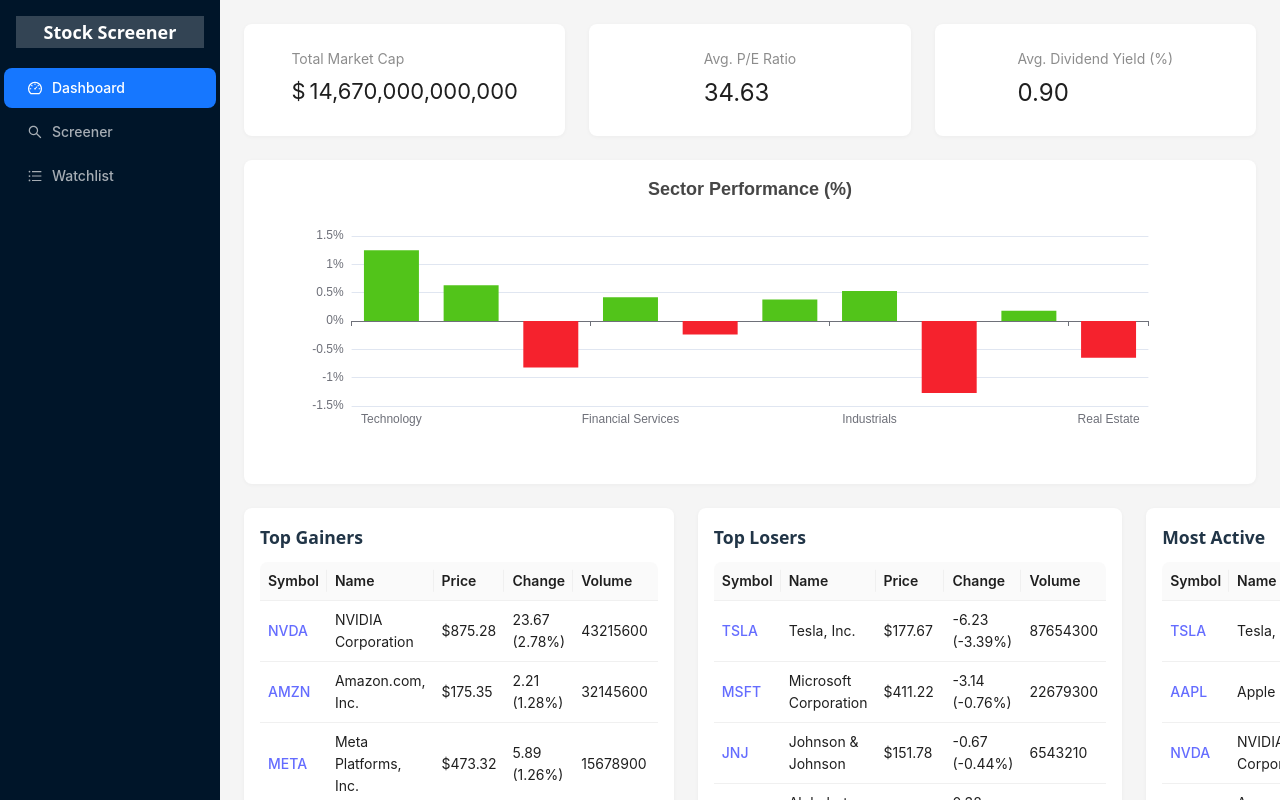
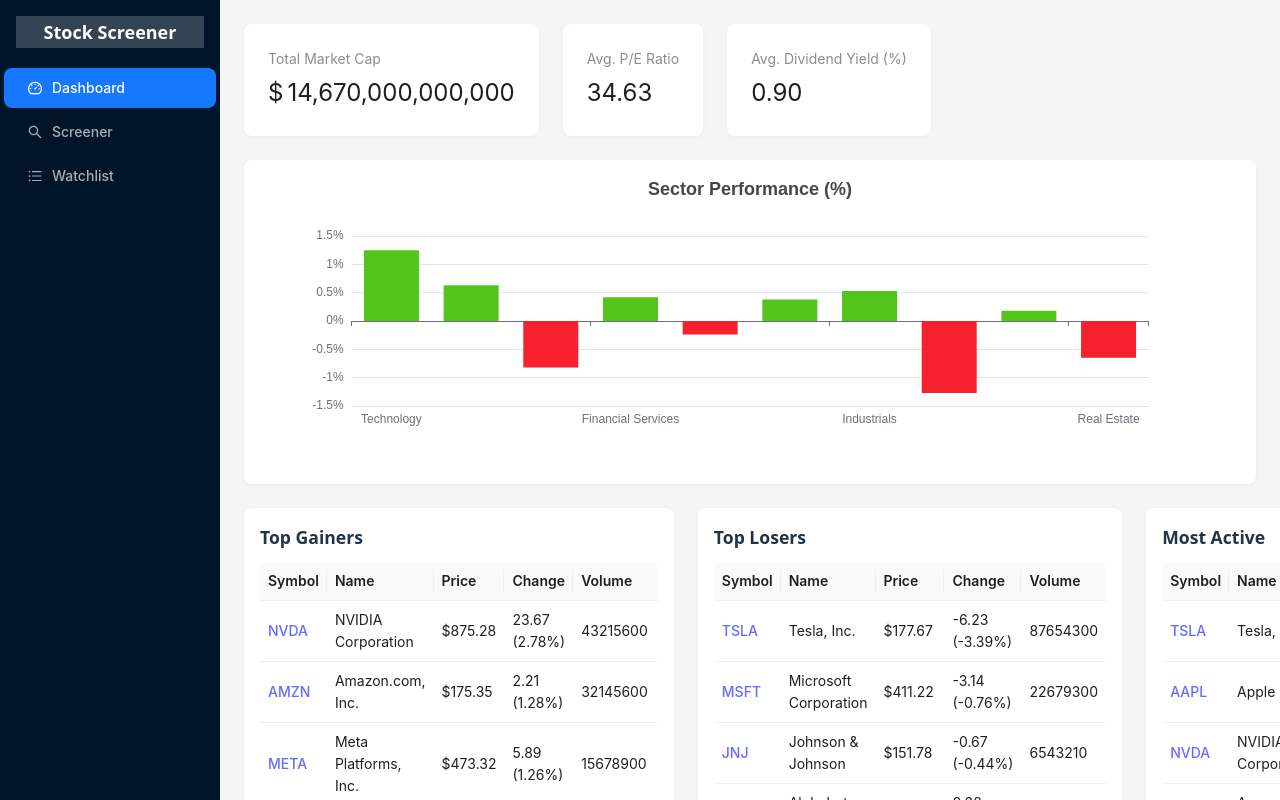
Before and after one commit to rdinkar/stock-screener, a React (Vite) app: page /dashboard in a window 1280 px wide. Built offline with nearby package versions, Linux system fonts and the light colour scheme.

Commit message:
refactoring

```diff
--- a/src/components/Dashboard.tsx
+++ b/src/components/Dashboard.tsx
@@ -1,10 +1,14 @@
 import React from "react";
-import { Table, Statistic } from "antd";
 import ReactECharts from "echarts-for-react";
 import mockData from "../assets/mock-data-json.json";
 import "./dashboard-helper.css";
 import { Link } from "react-router-dom";
+import MetricCard from "./MetricCard";
+import StockTable from "./StockTable";
 
+/**
+ * Dashboard displays an overview of the market, including key metrics, sector performance, and top stocks.
+ */
 const stocks = mockData.stocks;
 const sectors = mockData.sectors;
 
@@ -75,21 +79,15 @@
 const Dashboard: React.FC = () => (
   <div className="dashboard-container">
     <div className="dashboard-metrics-row">
-      <div className="dashboard-metric">
-        <Statistic
-          title="Total Market Cap"
-          value={totalMarketCap}
-          precision={0}
-          prefix="$"
-          valueStyle={{ fontSize: 22 }}
-        />
-      </div>
-      <div className="dashboard-metric">
-        <Statistic title="Avg. P/E Ratio" value={avgPE} />
-      </div>
-      <div className="dashboard-metric">
-        <Statistic title="Avg. Dividend Yield (%)" value={avgDividendYield} />
-      </div>
+      <MetricCard
+        title="Total Market Cap"
+        value={totalMarketCap}
+        prefix="$"
+        precision={0}
+        style={{ fontSize: 22 }}
+      />
+      <MetricCard title="Avg. P/E Ratio" value={avgPE} />
+      <MetricCard title="Avg. Dividend Yield (%)" value={avgDividendYield} />
     </div>
     <div className="dashboard-sector-chart">
       <ReactECharts option={sectorOption} className="dashboard-sector-echart" />
@@ -97,32 +95,29 @@
     <div className="dashboard-tables-row">
       <div className="dashboard-table">
         <div className="dashboard-table-title">Top Gainers</div>
-        <Table
+        <StockTable
           columns={columns}
-          dataSource={topGainers}
+          data={topGainers}
+          pagination={false}
           size="small"
-          pagination={false}
-          rowKey="id"
         />
       </div>
       <div className="dashboard-table">
         <div className="dashboard-table-title">Top Losers</div>
-        <Table
+        <StockTable
           columns={columns}
-          dataSource={topLosers}
+          data={topLosers}
+          pagination={false}
           size="small"
-          pagination={false}
-          rowKey="id"
         />
       </div>
       <div className="dashboard-table">
         <div className="dashboard-table-title">Most Active</div>
-        <Table
+        <StockTable
           columns={columns}
-          dataSource={mostActive}
+          data={mostActive}
+          pagination={false}
           size="small"
-          pagination={false}
-          rowKey="id"
         />
       </div>
     </div>
--- /dev/null
+++ b/src/components/MetricCard.tsx
@@ -0,0 +1,54 @@
+import React from "react";
+import { Statistic } from "antd";
+
+/**
+ * MetricCard displays a key metric with a title and value, using Ant Design's Statistic.
+ * Can be used in dashboards, stock detail, or anywhere a metric needs to be highlighted.
+ *
+ * @param {string} title - The label for the metric.
+ * @param {number | string} value - The value to display.
+ * @param {string} [prefix] - Optional prefix (e.g., $).
+ * @param {string} [suffix] - Optional suffix (e.g., %).
+ * @param {number} [precision] - Number of decimal places.
+ * @param {React.CSSProperties} [style] - Optional style overrides.
+ */
+interface MetricCardProps {
+  title: string;
+  value: number | string;
+  prefix?: string;
+  suffix?: string;
+  precision?: number;
+  style?: React.CSSProperties;
+}
+
+const MetricCard: React.FC<MetricCardProps> = ({
+  title,
+  value,
+  prefix,
+  suffix,
+  precision,
+  style,
+}) => (
+  <div
+    style={{
+      background: "#fff",
+      borderRadius: 8,
+      padding: 24,
+      boxShadow: "0 1px 4px rgba(0,0,0,0.04)",
+      display: "flex",
+      flexDirection: "column",
+      alignItems: "center",
+      ...style,
+    }}
+  >
+    <Statistic
+      title={title}
+      value={value}
+      prefix={prefix}
+      suffix={suffix}
+      precision={precision}
+    />
+  </div>
+);
+
+export default MetricCard;
--- a/src/components/Screener.tsx
+++ b/src/components/Screener.tsx
@@ -4,7 +4,6 @@
   Select,
   InputNumber,
   message,
-  Table,
   Space,
   Modal,
   Input,
@@ -24,7 +23,11 @@
   loadPreset,
   setSelectedPreset,
 } from "../features/screenerSlice";
+import StockTable from "./StockTable";
 
+/**
+ * Screener provides a tool for filtering, sorting, and exporting stock data with customizable criteria and presets.
+ */
 const metrics = mockData.screener_presets.availableMetrics;
 const presets = mockData.screener_presets.presets;
 const stocks = mockData.stocks;
@@ -317,16 +320,14 @@
             Export
           </Button>
         </div>
-        <Table
+        <StockTable
           columns={columns}
-          dataSource={filteredData}
+          data={filteredData}
           rowKey="id"
           size="middle"
-          pagination={{ pageSize: 10 }}
-          onRow={(record) => ({
-            onClick: () => navigate(`/stock/${record.id}`),
-            style: { cursor: "pointer" },
-          })}
+          pageSize={10}
+          pagination={true}
+          onRowClick={(record) => navigate(`/stock/${record.id}`)}
         />
         <Modal
           open={saveModalOpen}
--- a/src/components/StockDetail.tsx
+++ b/src/components/StockDetail.tsx
@@ -1,10 +1,15 @@
 import React, { useMemo, useState } from "react";
 import { useParams } from "react-router-dom";
-import { Tabs, Statistic, Table, Tag, Empty } from "antd";
+import { Tabs, Tag, Empty } from "antd";
 import ReactECharts from "echarts-for-react";
 import mockData from "../assets/mock-data-json.json";
 import "./dashboard-helper.css";
+import MetricCard from "./MetricCard";
+import StockTable from "./StockTable";
 
+/**
+ * StockDetail displays detailed information about a stock, including price chart, key ratios, financial trends, and company info.
+ */
 const { TabPane } = Tabs;
 
 const timePeriods = [
@@ -187,7 +192,7 @@
           {stock.name} <Tag color="blue">{stock.id}</Tag>
         </div>
         <div className="stock-detail-price">
-          <Statistic
+          <MetricCard
             title="Current Price"
             value={stock.currentPrice}
             prefix="$"
@@ -216,9 +221,7 @@
           <div className="stock-detail-ratios-title">Key Ratios</div>
           <div className="stock-detail-ratios-list">
             {ratios.map((r) => (
-              <div className="stock-detail-ratio" key={r.label}>
-                <Statistic title={r.label} value={r.value} />
-              </div>
+              <MetricCard key={r.label} title={r.label} value={r.value} />
             ))}
           </div>
         </div>
@@ -242,17 +245,15 @@
         </div>
         <div className="stock-detail-info">
           <div className="stock-detail-info-title">Company Info</div>
-          <Table
+          <StockTable
             columns={[
               { title: "Field", dataIndex: "label", key: "label" },
               { title: "Value", dataIndex: "value", key: "value" },
             ]}
-            dataSource={infoRows}
+            data={infoRows}
             size="small"
             pagination={false}
             rowKey="label"
-            showHeader={false}
-            className="stock-detail-info-table"
           />
         </div>
       </div>
--- /dev/null
+++ b/src/components/StockTable.tsx
@@ -0,0 +1,55 @@
+import React from "react";
+import { Table } from "antd";
+import type { TableProps } from "antd";
+
+/**
+ * StockTable is a reusable table for displaying stock lists.
+ *
+ * @template T - The type of data in each row.
+ * @param {Array} columns - Table columns (AntD format).
+ * @param {Array} data - Data source for the table.
+ * @param {function} [onRowClick] - Optional row click handler (receives record).
+ * @param {string} [rowKey] - Row key field (default: 'id').
+ * @param {number} [pageSize] - Number of rows per page (default: 10).
+ * @param {string} [size] - Table size (default: 'middle').
+ * @param {boolean} [pagination] - Enable/disable pagination (default: true).
+ */
+interface StockTableProps<T> {
+  columns: TableProps<T>["columns"];
+  data: T[];
+  onRowClick?: (record: T) => void;
+  rowKey?: string;
+  pageSize?: number;
+  size?: "small" | "middle" | "large";
+  pagination?: boolean;
+}
+
+function StockTable<T extends object = Record<string, unknown>>({
+  columns,
+  data,
+  onRowClick,
+  rowKey = "id",
+  pageSize = 10,
+  size = "middle",
+  pagination = true,
+}: StockTableProps<T>) {
+  return (
+    <Table
+      columns={columns}
+      dataSource={data}
+      rowKey={rowKey}
+      size={size}
+      pagination={pagination ? { pageSize } : false}
+      onRow={
+        onRowClick
+          ? (record) => ({
+              onClick: () => onRowClick(record),
+              style: { cursor: "pointer" },
+            })
+          : undefined
+      }
+    />
+  );
+}
+
+export default StockTable;
```
